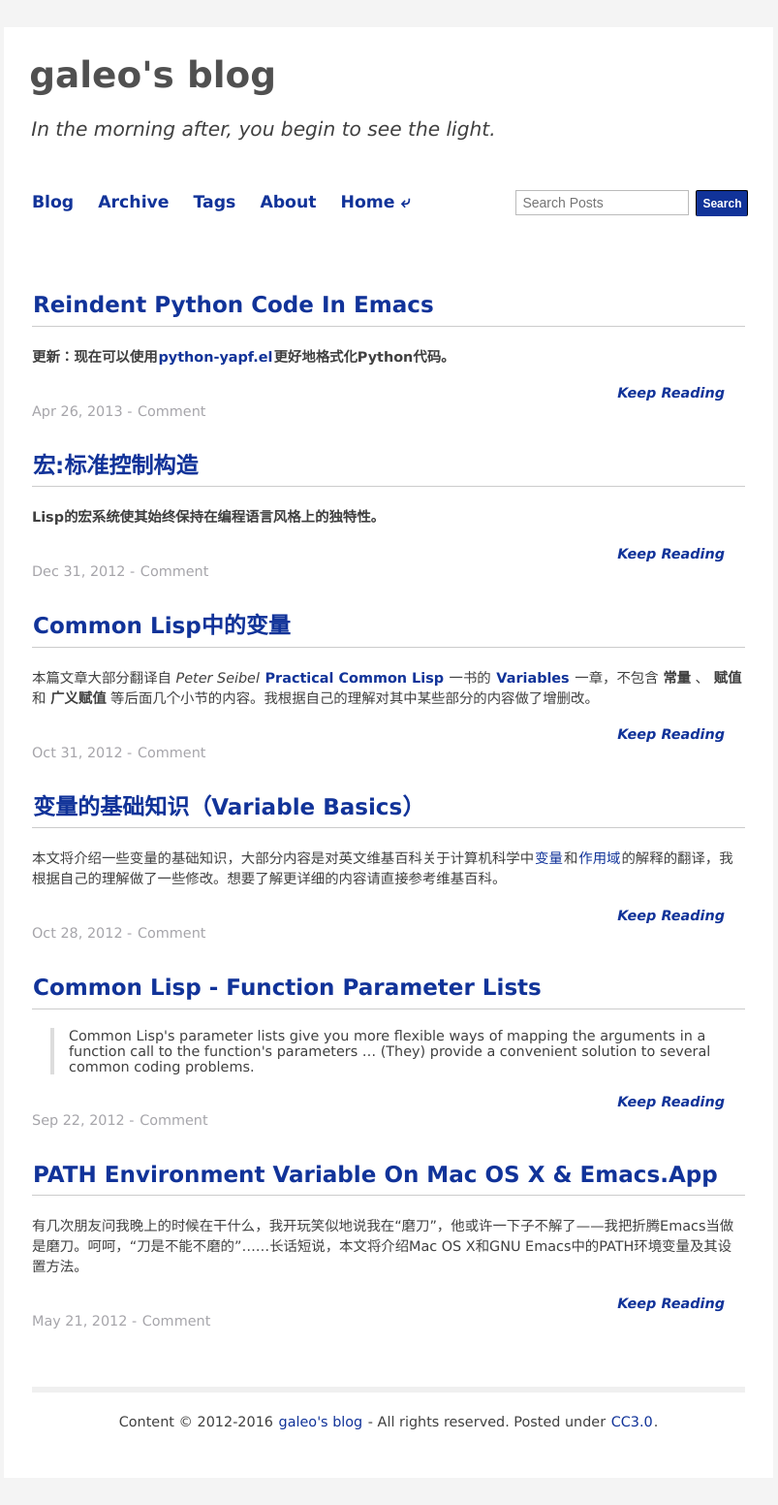
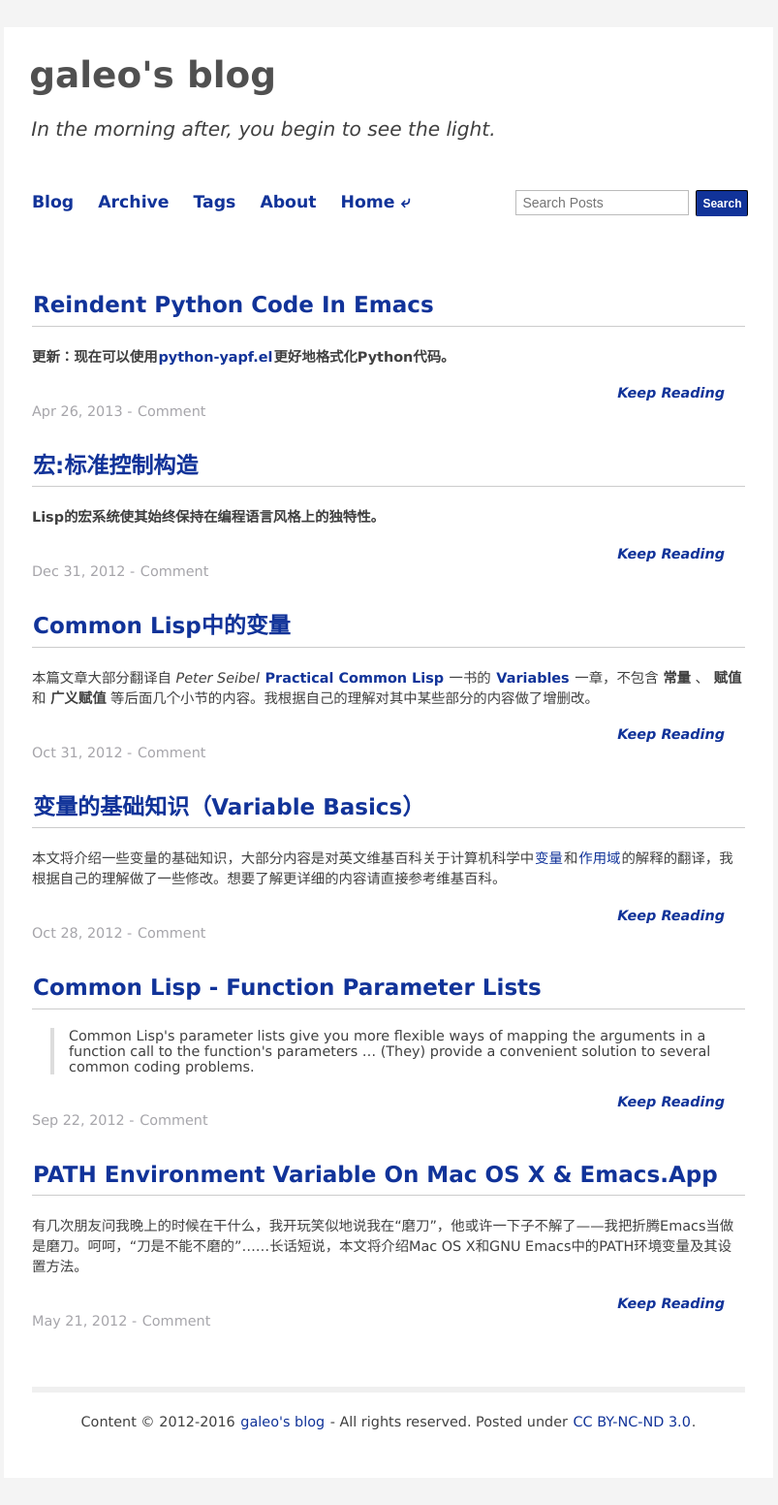
Before and after one commit to galeo/blog.galeo.me, a Jekyll site: the page built from index.html, in a window 1280 px wide. Shown: the whole page at 97% size, without its empty margins (239-1042 px from the left). Built offline with Jekyll 4.4.1, drawn with Linux system fonts in a browser that asks for light colours; Markdown is read by kramdown in place of the engine named in the settings; the list of posts is cut into pages by our own code; comment, search, counter and statistics services are not loaded.

Commit message:
update license to CC BY-NC-ND 3.0

```diff
--- a/_includes/copyright.html
+++ b/_includes/copyright.html
@@ -1,3 +1,3 @@
 <div class="footer">
-  <p>Content &copy; 2012-{{ site.time | date: '%Y' }} <a href="{{ site.baseurl }}">{{ site.title }}</a> - All rights reserved. Posted under <a href="http://creativecommons.org/licenses/by-sa/3.0/">CC3.0</a>.</p>
+    <p>Content &copy; 2012-{{ site.time | date: '%Y' }} <a href="{{ site.baseurl }}">{{ site.title }}</a> - All rights reserved. Posted under <a href="https://creativecommons.org/licenses/by-nc-nd/3.0/deed.zh">CC BY-NC-ND 3.0</a>.</p>
 </div>
```
